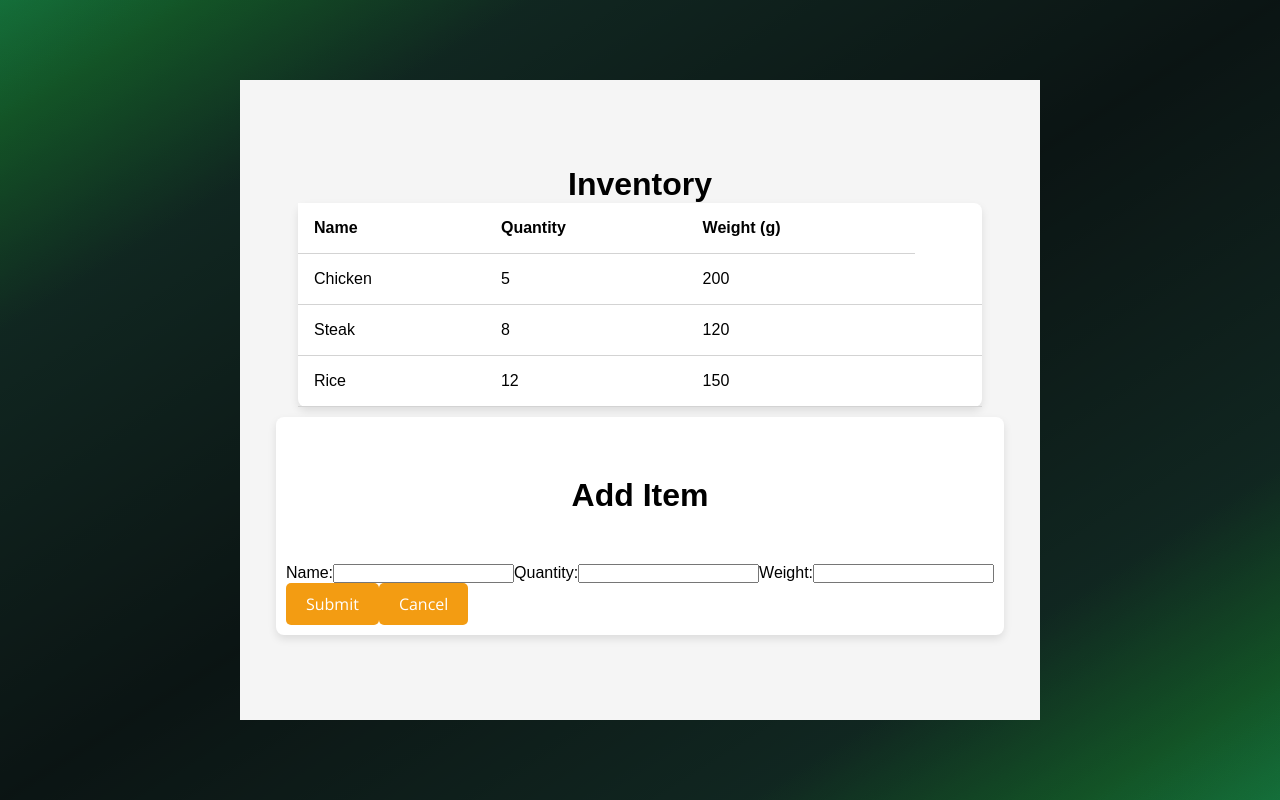
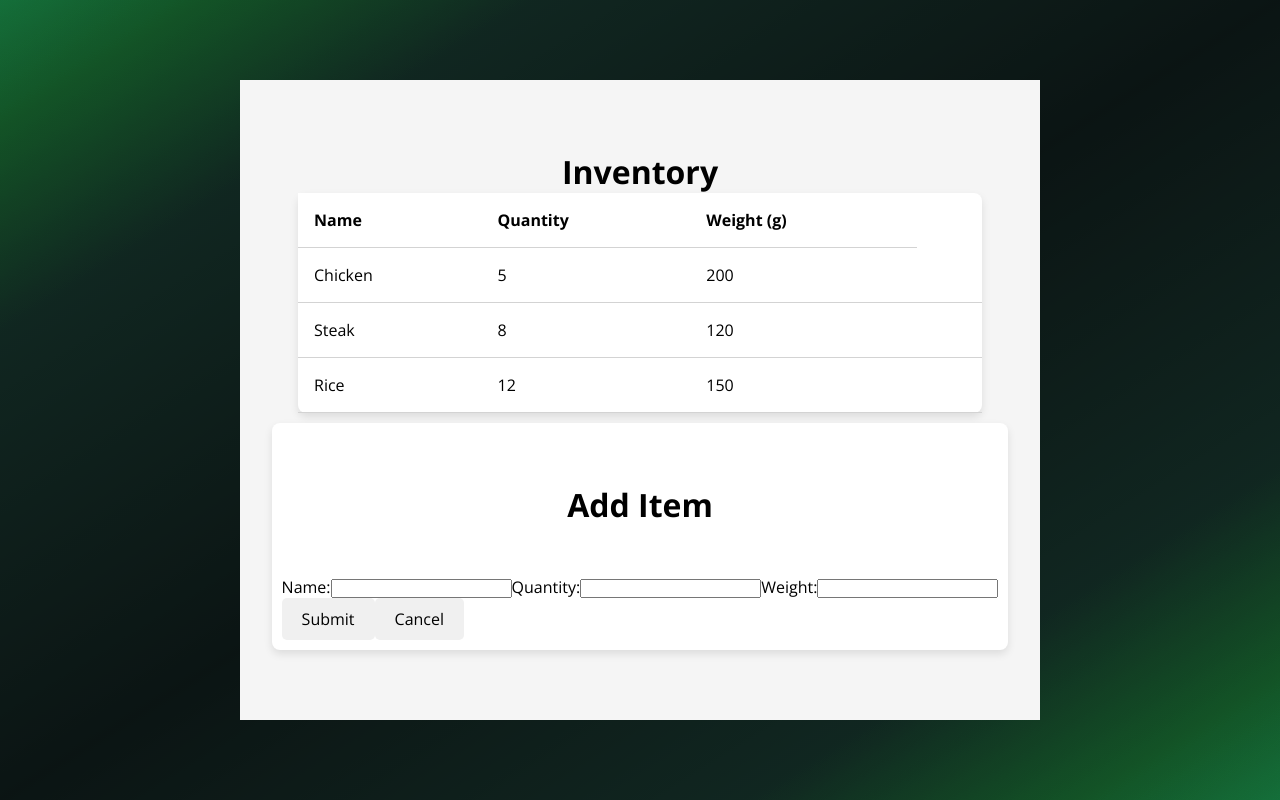
Before and after one commit to hsing127/FoodTruck-Financial-Platform, a React (Create React App) app in the folder FoodTruck Financial React WebApp/: page /dashboard/inventory in a window 1280 px wide. Both pictures are taken after a click on the button "Add". Built offline with nearby package versions, Linux system fonts and the light colour scheme.

Commit message:
Code Format Changes

```diff
--- a/FoodTruck Financial React WebApp/src/components/dashboard/DashboardInventoryPage.js
+++ b/FoodTruck Financial React WebApp/src/components/dashboard/DashboardInventoryPage.js
@@ -116,9 +116,9 @@ const DashboardInventoryPage = () => {
                 onChange={(e) => setNewItem({ ...newItem, weight: e.target.value })}
               />
             </label>
-            <div className="modal-buttons">
-              <button onClick={handleSubmit}>Submit</button>
-              <button onClick={() => setModalOpen(false)}>Cancel</button>
+            <div className="modal-buttons-container">
+              <button className="modal-button" onClick={handleSubmit}>Submit</button>
+              <button className="modal-button" onClick={() => setModalOpen(false)}>Cancel</button>
             </div>
           </div>
         </div>
--- a/FoodTruck Financial React WebApp/src/styles/DashInventory.css
+++ b/FoodTruck Financial React WebApp/src/styles/DashInventory.css
@@ -1,5 +1,5 @@
 .dashboard-container {
-  font-family: Arial, sans-serif;
+  font-family: 'Open Sans', sans-serif;
   padding: 20px;
   height: 80vh;
   width: 100vh;
@@ -31,6 +31,59 @@
   font-weight: bold;
 }
 
+/* Button Styles */
+.add-button {
+  background-color: #28a745;
+  color: white;
+}
+
+.add-button:hover {
+  background-color: #218838;
+}
+
+.button-container {
+  display: flex;
+  justify-content: center;
+  gap: 20px;
+}
+
+.edit-button, .add-button, .modal-button {
+  padding: 10px 20px;
+  font-size: 16px;
+  font-family: 'Open Sans', sans-serif;
+  border: none;
+  border-radius: 5px;
+  cursor: pointer;
+  transition: background-color 0.3s ease;
+}
+
+.edit-button {
+  background-color: #ffc107;
+  color: white;
+}
+
+.edit-button:hover {
+  background-color: #e0a800;
+}
+
+.modal-button {
+  background-color: #f0f0f0;
+  color: black;
+}
+
+.modal-title {
+  margin-top: 50px;
+  color:black;
+}
+
+.modal-overlay {
+  background-color: white;
+  box-shadow: 0 4px 8px rgba(0, 0, 0, 0.1);
+  border-radius: 8px;
+  padding: 10px;
+  margin-top: 10px;
+}
+
 @media (max-width: 600px) {
   .inventory-table, thead, tbody, th, td, tr {
     display: block;
@@ -59,51 +112,3 @@
     font-weight: bold;
   }
 }
-
-/* Button Styles */
-.button-container {
-  display: flex;
-  justify-content: center;
-  gap: 20px;
-}
-
-button {
-  padding: 10px 20px;
-  font-size: 16px;
-  font-family: 'Open Sans', sans-serif;
-  border: none;
-  border-radius: 5px;
-  cursor: pointer;
-  transition: background-color 0.3s ease;
-}
-
-.edit-button {
-  background-color: #ffc107;
-  color: white;
-}
-
-.edit-button:hover {
-  background-color: #e0a800;
-}
-
-.add-button {
-  background-color: #28a745;
-  color: white;
-}
-
-.add-button:hover {
-  background-color: #218838;
-}
-
-.modal-title {
-  margin-top: 50px;
-  color:black;
-}
-
-.modal-overlay {
-  background-color: white;
-  box-shadow: 0 4px 8px rgba(0, 0, 0, 0.1);
-  border-radius: 8px;
-  padding: 10px;
-  margin-top: 10px;
-}
```
